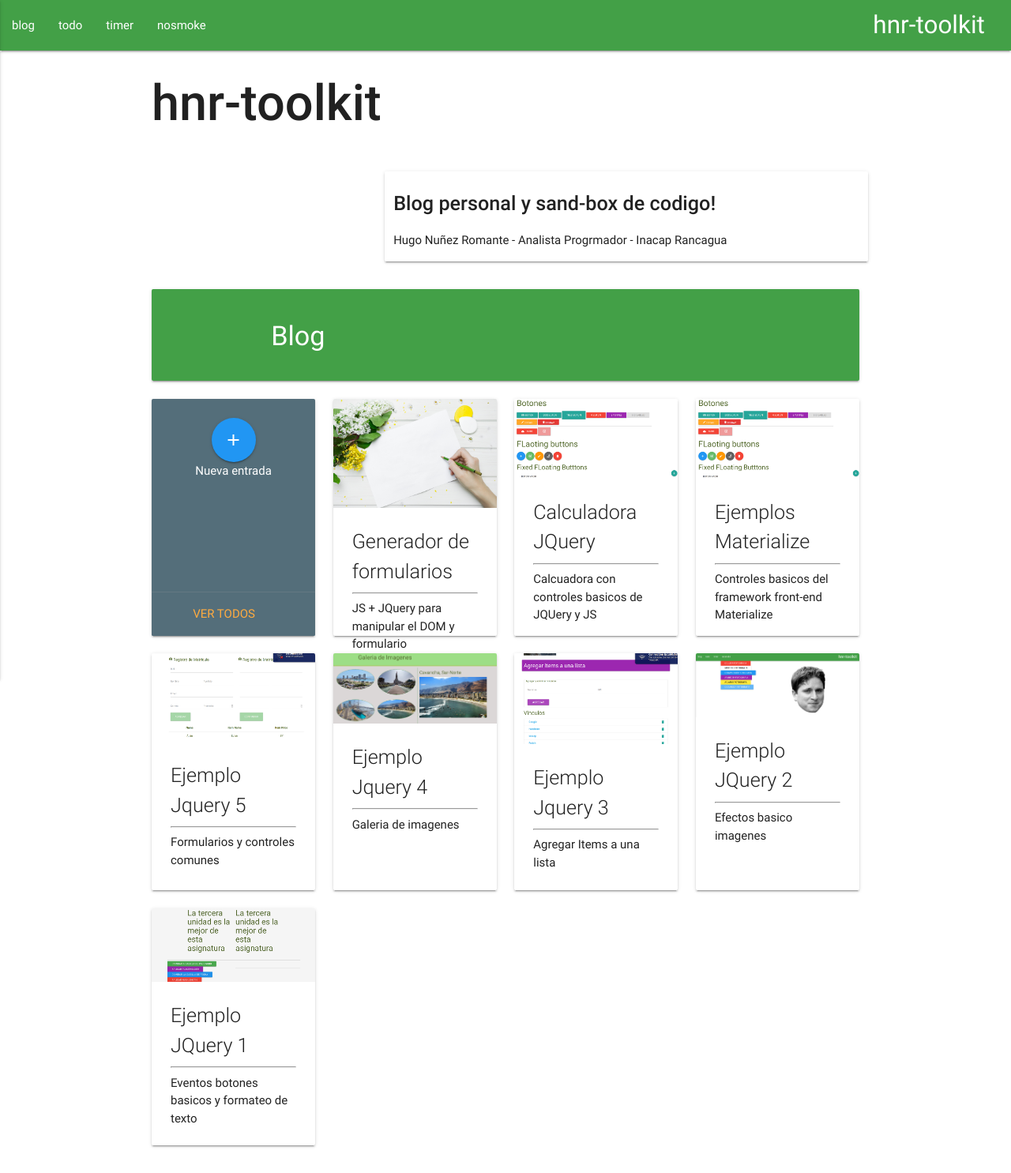
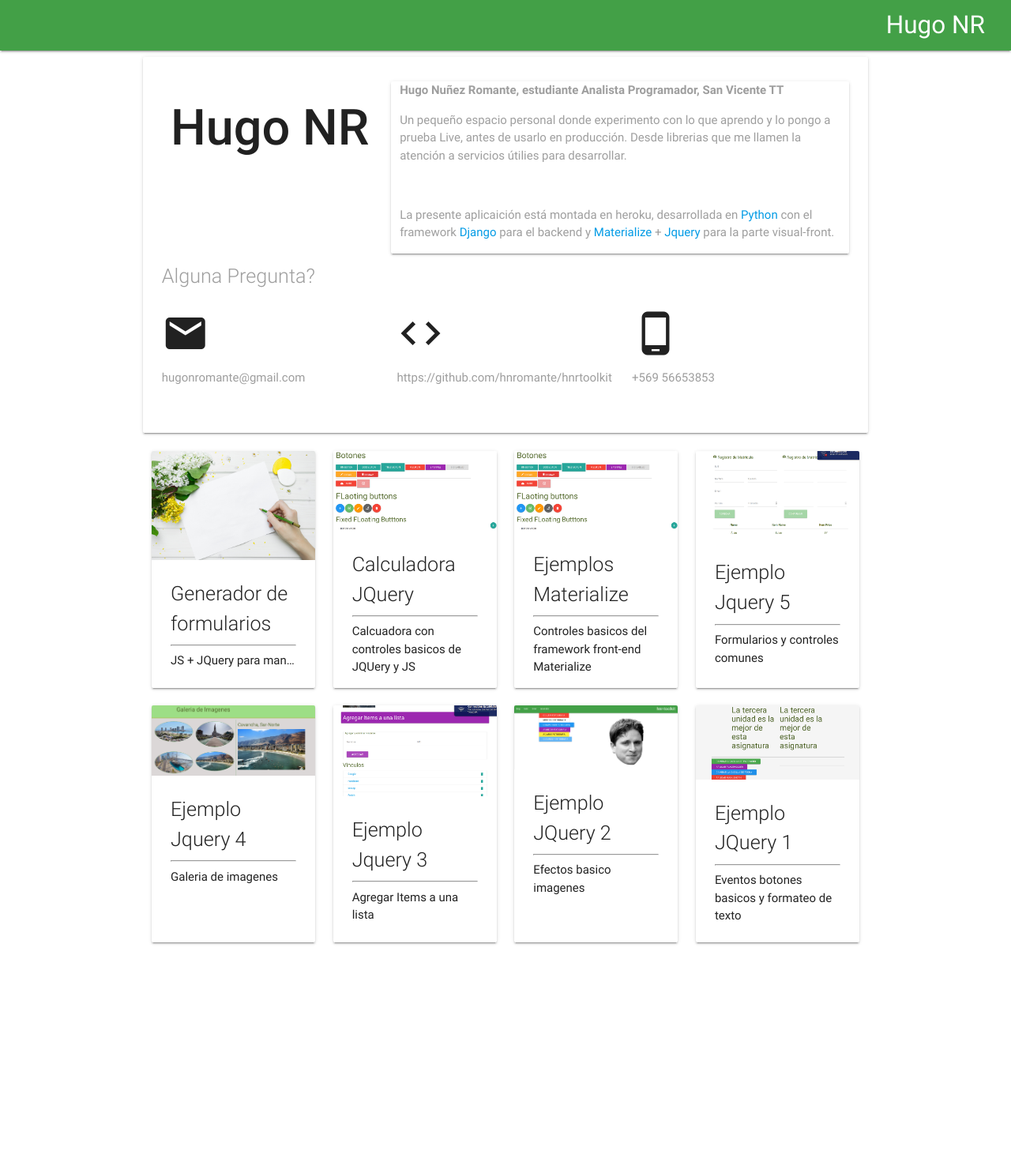
Before and after one commit to hnromante/hnrtoolkit, a Django app: page / in a window 1280 px wide. Shown: the whole page at 79% size. After the commit the page ends 1196 px from the top, so only its background shows below. Run offline with Django 3.2, Linux system fonts and the light colour scheme; some libraries are stand-ins or nearby versions.

Commit message:
Se modifico el menu y pagina de inicio; agregado contactos y descripcion

```diff
--- a/blog/templates/home_blog.html
+++ b/blog/templates/home_blog.html
@@ -9,40 +9,41 @@
 {% comment %} HEADER {% endcomment %}
 <header>
 <div class="container">
-  <div class="row">
-    <div class="col s12 m4 l6">
-     <h1 ><strong>hnr-toolkit</strong></h1>
+  <div class="row card-panel">
+    <div class="col s12 m4 l4">
+        <h1><strong> Hugo NR</strong></h1>
     </div>
-  </div>
-  <div class="row ">
-    <div class="col s12 m8 l8 offset-l4 card-panel">
-     <h2 class="flow-text"><strong>Blog personal y sand-box de codigo!</strong></h2>
-     <p>Hugo Nuñez Romante - Analista Progrmador - Inacap Rancagua</p>
+    <div class="col s12 m8 l8 card-panel grey-text">
+        <b>Hugo Nuñez Romante, estudiante Analista Programador, San Vicente TT</b>
+        <p>Un pequeño espacio personal donde experimento con lo que aprendo y lo pongo a prueba Live, antes de usarlo en producción. Desde librerias que me llamen la atención a servicios útilies para desarrollar.</p>
+        <br>
+        <p>La presente aplicaición está montada en heroku, desarrollada en <a href="https://www.python.org/">Python</a> con el framework <a href="https://www.djangoproject.com/">Django</a> para el backend y <a href="http://materializecss.com/">Materialize</a> + <a href="https://jquery.com/">Jquery </a> para la parte visual-front.
+    </div>
+    <h6 class="flow-text grey-text">Alguna Pregunta?</h6>
+    <br>
+    <div class="row">
+        <div class="col s4 m4 l4">
+            <i class="material-icons Medium">email</i>
+            <a href="mailto:hugonromante@gmail.com"><p class="grey-text">hugonromante@gmail.com</p></a>
+
+        </div>
+        <div class="col s4 m4 l4">
+            <i class="material-icons Medium">code</i>
+            <a href="https://github.com/hnromante/hnrtoolkit"><p class="grey-text">https://github.com/hnromante/hnrtoolkit</p> </a>
+        </div>
+        <div class="col s4 m4 l4">
+            <i class="material-icons Medium">phone_android</i>
+            <p class="grey-text">+569 56653853</p>
+        </div>
     </div>
   </div>
 </div>
 </header>
 
-{% comment %} SECCION BLOG {% endcomment %}
 
 <div class="container">
-        <div class="card-panel green darken-1 white-text" > <div class="container"> <h4>Blog</h4> </div></div>
         <div class="row">
 
-
-            <div class="col s6 m4 l3">
-                <div class="card blue-grey darken-1 hoverable small card-small">
-
-                    <div class="card-content white-text center-align">
-                            <div class="btn-floating waves-effect blue btn-large center-align"><i class="material-icons right">add</i></div>
-                            <p>Nueva entrada</p>
-                    </div>
-
-                    <div class="card-action center-align">
-                        <a href="#">Ver todos</a>
-                    </div>
-                </div>
-            </div>
             <div class="col s6 m4 l3">
                     <div class="card hoverable small card-small">
                             <a href="{% url 'pweb-formgen' %}">
@@ -54,7 +55,7 @@
                           <div class="card-content">
                                 <p class="flow-text">Generador de formularios</p>
                                 <hr>
-                                <p>JS + JQuery para manipular el DOM y formulario</p>
+                                <p class="truncate">JS + JQuery para manipular el DOM y formulario</p>
                           </div>
                     </div>
             </div>
--- a/blog/templates/pweb_prueba2.html
+++ b/blog/templates/pweb_prueba2.html
@@ -9,8 +9,6 @@
 {% block body %}
 {% include "snipets/navbar.html" %}
 
-
-  <body>
 
     <main>
 
--- a/templates/base.html
+++ b/templates/base.html
@@ -29,5 +29,4 @@
         })
         </script>
         {% endblock body%}
-
 </body>
--- a/templates/snipets/navbar.html
+++ b/templates/snipets/navbar.html
@@ -1,21 +1,21 @@
     <nav class="#43a047 green darken-1 white-text">
-            <a href="#!" class="brand-logo right" style="margin-right:2%">hnr-toolkit</a>
-            <a href="#" data-activates="mobile-demo" class="button-collapse"><i class="material-icons">menu</i></a>
+            <a href="#!" class="brand-logo right" style="margin-right:2%">Hugo NR</a>
+            {% comment %} <a href="#" data-activates="mobile-demo" class="button-collapse"><i class="material-icons">menu</i></a> {% endcomment %}
             <div class="nav-wrapper">
 
 
-            <ul class="left hide-on-med-and-down">
-                <li><a href="#">blog</a></li>
+            {% comment %} <ul class="left hide-on-med-and-down">
+                <li><a href="#"></a></li>
                 <li><a href="#">todo</a></li>
                 <li><a href="#">timer</a></li>
                 <li><a href="#">nosmoke</a></li>
-            </ul>
+            </ul> {% endcomment %}
 
             <ul class="side-nav" id="mobile-demo">
-                <li><a href="#">blog</a></li>
-                <li><a href="#">todo</a></li>
+                <li><a href="#">Inicio</a></li>
+                {% comment %} <li><a href="#">todo</a></li>
                 <li><a href="#">timer</a></li>
-                <li><a href="#">nosmoke</a></li>
+                <li><a href="#">nosmoke</a></li> {% endcomment %}
             </ul>
             </div>
     </nav>
```
